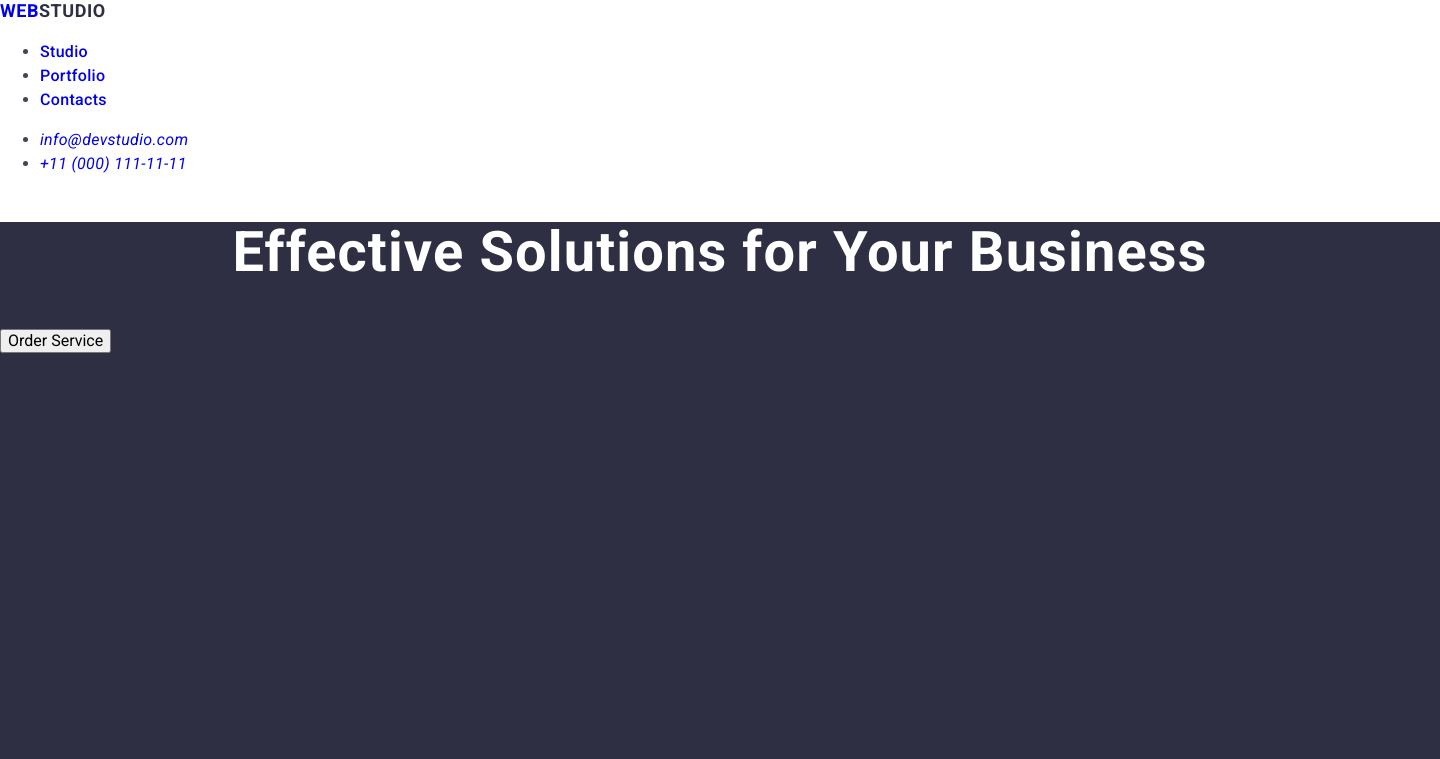
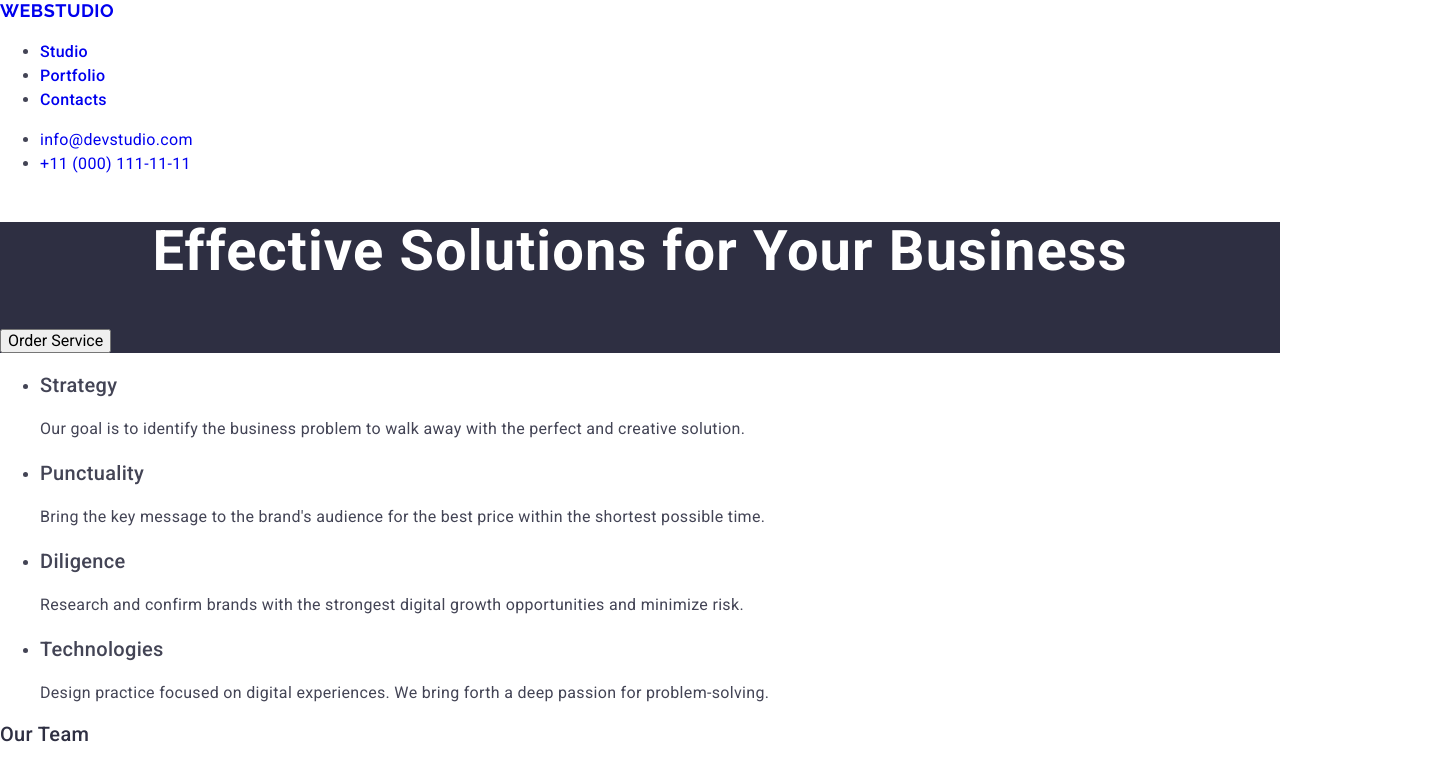
Before and after one commit to Oksana-git-ux/goit-markup-hw-02, a plain HTML site: page index.html in a window 1280 px wide. Shown: the top 759 px of the page, 1440 px wide, since content can reach past the window. Drawn offline with nearby package versions, Linux system fonts and the light colour scheme.

Commit message:
apdate file css/styles.css

```diff
--- a/css/styles.css
+++ b/css/styles.css
@@ -21,9 +21,10 @@ body {
 
 /* main styles */
 .logo-part {
+  font-family: "Raleway", sans-serif;
   font-weight: 700;
   font-size: 18px;
-  line-height: 1.16667;
+  line-height: 1.17;
   letter-spacing: 0.03em;
   text-transform: uppercase;
 }
@@ -34,52 +35,38 @@ body {
   line-height: 1.5;
 }
 
-.logo-item {
-  color: 4D5AE5;
+.info-list {
+  font-style: normal;
+  color: #434455;
 }
-
-.logo-name {
-  color: #2e2f42;
-}
-
+/* section 1 */
 .main-page {
-  width: 1440px;
-  height: 600px;
   background: #2e2f42;
 }
 .page-title {
   font-weight: 700;
   font-size: 56px;
-  line-height: 1.07143;
+  line-height: 1.07;
   letter-spacing: 0.02em;
   text-align: center;
   color: #ffffff;
 }
 
-.title-list {
-  font-weight: 700;
-  font-size: 36px;
-  line-height: 1.11111;
-  letter-spacing: 0.02em;
-  text-align: center;
+.page-btn {
+  font-size: 16px;
+  cursor: pointer;
+}
+
+/* section 2 */
+.title {
+  font-weight: 500;
+  font-size: 20px;
+  line-height: 1.2;
+  letter-spacing: 0.02em
   color: #2e2f42;
 }
 
-.page-btn {
-  box-shadow: 0 4px 4px 0 rgba(0, 0, 0, 0.15);
-  background: #4d5ae5;
-  border-radius: 4px;
-  padding: 16px 32px;
-  width: 169px;
-  height: 56px;
-  font-weight: 500;
-  font-size: 16px;
-  line-height: 1.5;
-  letter-spacing: 0.04em;
-  color: #ffffff;
-  cursor: pointer;
-}
-
+/* section 3 */
 .title-list {
   font-weight: 500;
   font-size: 20px;
@@ -87,9 +74,19 @@ body {
   color: #2e2f42;
 }
 
-.title {
-  font-weight: 500;
-  font-size: 20px;
-  line-height: 1.2;
+/* section 4 */
+.portfolio-list {
+  font-weight: 700;
+  line-height: 1.11;
+  text-transform: capitalize
   color: #2e2f42;
 }
+
+/* footer */
+.footer-page {
+  background: #2e2f42;
+}
+
+.text-footer-page {
+  color: #F4F4FD;
+}
--- a/index.html
+++ b/index.html
@@ -7,10 +7,11 @@
     <link rel="preconnect" href="https://fonts.googleapis.com">
     <link rel="preconnect" href="https://fonts.gstatic.com" crossorigin>
     <link
-        href="https://fonts.googleapis.com/css2?family=Montserrat:wght@100..900&family=Roboto+Condensed:ital,wght@0,100..900;1,100..900&family=Roboto+Mono:ital,wght@0,100..700;1,100..700&family=Roboto+Slab:wght@100..900&family=Roboto:ital,wght@0,100..900;1,100..900&display=swap"
+        href="https://fonts.googleapis.com/css2?family=Montserrat:wght@100..900&family=Raleway:ital,wght@0,100..900;1,100..900&family=Roboto+Condensed:ital,wght@0,100..900;1,100..900&family=Roboto+Mono:ital,wght@0,100..700;1,100..700&family=Roboto+Slab:wght@100..900&family=Roboto:ital,wght@0,100..900;1,100..900&display=swap"
         rel="stylesheet">
     <title>Solutions for Business</title>
     <link rel="stylesheet" href="https://cdn.jsdelivr.net/npm/modern-normalize@2.0.0/modern-normalize.min.css">
+
 
     <link rel="stylesheet" href="./css/styles.css" />
 </head>
@@ -18,8 +19,7 @@
 <body>
     <header>
         <nav>
-            <a href=" ./index.html" class="logo-part"><span class="logo-item">Web</span><span class="logo-name"
-                    class="link">Studio</span></a>
+            <a href=" ./index.html" class="logo-part"><span class="logo-name">Web</span>Studio</a>
             <ul class="list-nav">
                 <li><a href="#Studio" class="link" class="logo-name">Studio</a></li>
                 <li><a href="#Portfolio" class="link">Portfolio</a></li>
@@ -27,8 +27,8 @@
             </ul>
         </nav>
 
-        <address>
-            <ul class="info-list">
+        <address class="info-list">
+            <ul>
                 <li><a href="mailto:info@devstudio.com">info@devstudio.com</a></li>
                 <li><a href="tel:+110001111111">+11 (000) 111-11-11</a></li>
             </ul>
@@ -99,7 +99,7 @@
         <!-- #endregion teem -->
         <!-- #region portfolio -->
         <section>
-            <h2 class="titl-list">Our Portfolio</h2>
+            <h2 class="portfolio-list">Our Portfolio</h2>
             <ul>
                 <li><img src="./images/qrpayment.jpg" alt="Шаблон мобільного додатка" width="360">
                     <h3 class="title">Banking App</h3>
@@ -130,10 +130,10 @@
         <!-- #endregion portfolio -->
     </main>
 
-    <footer>
-        <a href=" ./index.html" class="logo-part"><span class="logo-item">Web</span><span class="logo-name"
-                class="link">Studio</span></a>
-        <p>Increase the flow of customers and sales for your business with digital marketing & growth solutions.</p>
+    <footer class="footer-page">
+        <a href=" ./index.html" class="logo-part">Web<span class="logo-name" class="link">Studio</span></a>
+        <p class="text-footer-page">Increase the flow of customers and sales for your business with digital marketing &
+            growth solutions.</p>
     </footer>
 </body>
 
```
